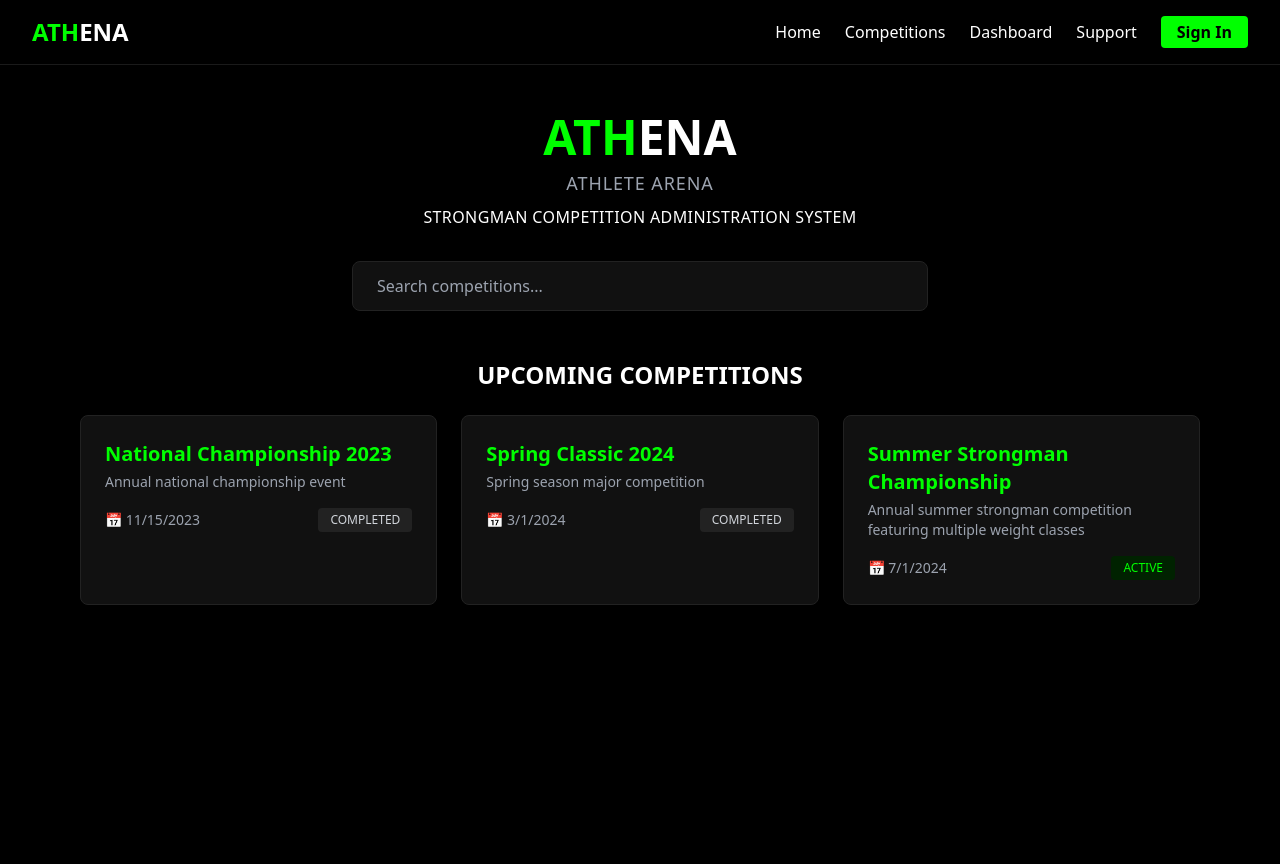
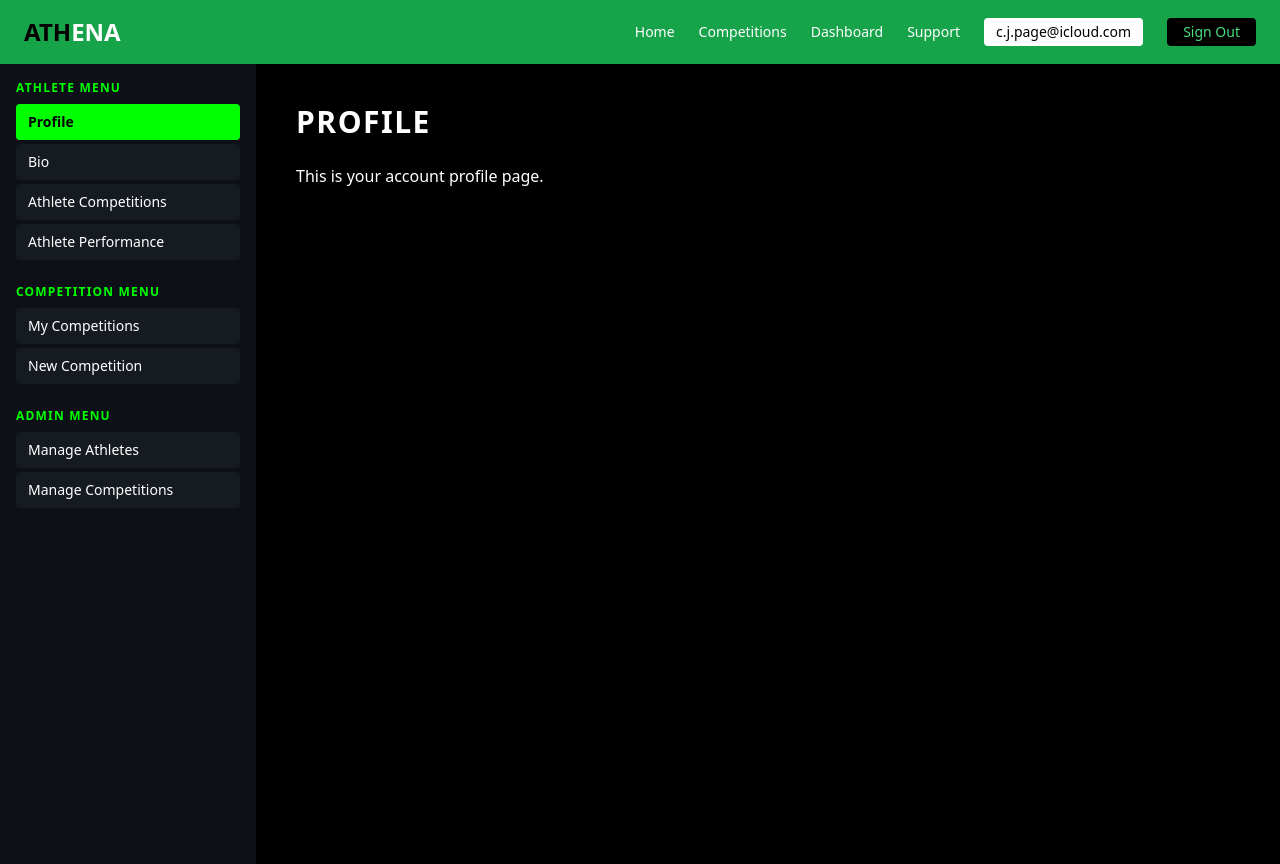
Before and after one commit to caldefenwycke/athena, a Next.js app: page / in a window 1280 px wide. Before the commit the page ends 800 px from the top, so only its background shows below. Built offline with nearby package versions, Linux system fonts and the light colour scheme.

Commit message:
Redesign dashboard to match full theme with header and sidebar

```diff
--- a/pages/index.tsx
+++ b/pages/index.tsx
@@ -1,118 +1,119 @@
-// pages/index.tsx
+// pages/dashboard/index.tsx
 import { useState } from 'react';
-import Head from 'next/head';
+import Header from '@/components/Header';
 
-interface Competition {
-  id: string;
-  title: string;
-  description: string;
-  start_date: string;
-  status: 'active' | 'completed';
-  image_url?: string;
-}
+import Profile from '@/components/dashboard/Profile';
+import Bio from '@/components/dashboard/Bio';
+import AthleteCompetitions from '@/components/dashboard/AthleteCompetitions';
+import AthletePerformance from '@/components/dashboard/AthletePerformance';
+import MyCompetitions from '@/components/dashboard/MyCompetitions';
+import NewCompetition from '@/components/dashboard/NewCompetition';
+import ManageAthletes from '@/components/dashboard/ManageAthletes';
+import ManageCompetitions from '@/components/dashboard/ManageCompetitions';
 
-const placeholderCompetitions: Competition[] = [
-  {
-    id: '1',
-    title: 'National Championship 2023',
-    description: 'Annual national championship event',
-    start_date: '2023-11-15',
-    status: 'completed'
-  },
-  {
-    id: '2',
-    title: 'Spring Classic 2024',
-    description: 'Spring season major competition',
-    start_date: '2024-03-01',
-    status: 'completed'
-  },
-  {
-    id: '3',
-    title: 'Summer Strongman Championship',
-    description: 'Annual summer strongman competition featuring multiple weight classes',
-    start_date: '2024-07-01',
-    status: 'active'
-  }
-];
+export default function Dashboard() {
+  const [activeTab, setActiveTab] = useState('profile');
 
-export default function HomePage() {
-  const [searchTerm, setSearchTerm] = useState('');
-  const competitions = placeholderCompetitions.filter(c =>
-    c.title.toLowerCase().includes(searchTerm.toLowerCase())
-  );
+  const isAdmin = true; // update with your role logic later
+
+  const menu = {
+    athlete: [
+      { id: 'profile', label: 'Profile' },
+      { id: 'bio', label: 'Bio' },
+      { id: 'athlete-competitions', label: 'Athlete Competitions' },
+      { id: 'athlete-performance', label: 'Athlete Performance' },
+    ],
+    competition: [
+      { id: 'my-competitions', label: 'My Competitions' },
+      { id: 'new-competition', label: 'New Competition' },
+    ],
+    admin: [
+      { id: 'manage-athletes', label: 'Manage Athletes' },
+      { id: 'manage-competitions', label: 'Manage Competitions' },
+    ],
+  };
+
+  const renderContent = () => {
+    switch (activeTab) {
+      case 'profile': return <Profile />;
+      case 'bio': return <Bio />;
+      case 'athlete-competitions': return <AthleteCompetitions />;
+      case 'athlete-performance': return <AthletePerformance />;
+      case 'my-competitions': return <MyCompetitions />;
+      case 'new-competition': return <NewCompetition />;
+      case 'manage-athletes': return <ManageAthletes />;
+      case 'manage-competitions': return <ManageCompetitions />;
+      default: return <p className="p-4">Select a dashboard item from the menu.</p>;
+    }
+  };
 
   return (
-    <>
-      <Head>
-        <title>ATHENA – Strongman Admin System</title>
-      </Head>
-      <div className="min-h-screen bg-black text-white">
-        <nav className="bg-black border-b border-[#1A1A1A] px-8 py-4">
-          <div className="max-w-7xl mx-auto flex justify-between items-center">
-            <a href="/" className="text-2xl font-bold text-white">
-              <span className="text-[#00FF00]">ATH</span>ENA
-            </a>
-            <div className="flex items-center gap-6">
-              <a href="/" className="text-white hover:text-[#00FF00]">Home</a>
-              <a href="/competitions" className="text-white hover:text-[#00FF00]">Competitions</a>
-              <a href="/dashboard" className="text-white hover:text-[#00FF00]">Dashboard</a>
-              <a href="/support" className="text-white hover:text-[#00FF00]">Support</a>
-              <a href="/account/signin" className="px-4 py-1 bg-[#00FF00] text-black font-semibold rounded hover:bg-[#00DD00]">Sign In</a>
-            </div>
-          </div>
-        </nav>
+    <div className="min-h-screen bg-black text-white">
+      <Header />
 
-        <main className="max-w-6xl mx-auto px-4 py-12">
-          <div className="text-center mb-12">
-            <h1 className="text-5xl font-bold mb-2">
-              <span className="text-[#00FF00]">ATH</span>ENA
-            </h1>
-            <p className="text-lg text-gray-400 mb-2 tracking-wider">ATHLETE ARENA</p>
-            <p className="text-md mb-8 tracking-wide">STRONGMAN COMPETITION ADMINISTRATION SYSTEM</p>
-            <div className="max-w-xl mx-auto">
-              <div className="relative">
-                <input
-                  type="text"
-                  placeholder="Search competitions..."
-                  value={searchTerm}
-                  onChange={(e) => setSearchTerm(e.target.value)}
-                  className="w-full px-6 py-3 bg-[#111] border border-[#222] rounded-lg text-white focus:outline-none focus:border-[#00FF00]"
-                />
-                <button className="absolute right-4 top-1/2 transform -translate-y-1/2 text-[#00FF00]">
-                  <i className="fas fa-search"></i>
-                </button>
-              </div>
-            </div>
+      <div className="flex">
+        {/* Sidebar */}
+        <aside className="w-64 bg-[#0D1117] min-h-screen p-4 text-sm font-medium">
+          <div className="mb-6">
+            <h3 className="text-[#00FF00] text-xs font-bold uppercase tracking-widest mb-2">Athlete Menu</h3>
+            {menu.athlete.map(item => (
+              <button
+                key={item.id}
+                onClick={() => setActiveTab(item.id)}
+                className={`block w-full text-left px-3 py-2 mb-1 rounded transition-colors ${
+                  activeTab === item.id
+                    ? 'bg-[#00FF00] text-black font-bold'
+                    : 'bg-[#161B22] hover:bg-[#222] text-white'
+                }`}
+              >
+                {item.label}
+              </button>
+            ))}
           </div>
 
-          <h2 className="text-2xl font-bold text-center mb-6">UPCOMING COMPETITIONS</h2>
-          <div className="grid grid-cols-1 md:grid-cols-2 lg:grid-cols-3 gap-6">
-            {competitions.map((competition) => (
-              <div
-                key={competition.id}
-                className="bg-[#111] border border-[#222] rounded-lg overflow-hidden hover:border-[#00FF00] transition-colors"
+          <div className="mb-6">
+            <h3 className="text-[#00FF00] text-xs font-bold uppercase tracking-widest mb-2">Competition Menu</h3>
+            {menu.competition.map(item => (
+              <button
+                key={item.id}
+                onClick={() => setActiveTab(item.id)}
+                className={`block w-full text-left px-3 py-2 mb-1 rounded transition-colors ${
+                  activeTab === item.id
+                    ? 'bg-[#00FF00] text-black font-bold'
+                    : 'bg-[#161B22] hover:bg-[#222] text-white'
+                }`}
               >
-                <div className="p-6">
-                  <h3 className="text-xl font-bold text-[#00FF00] mb-1">{competition.title}</h3>
-                  <p className="text-sm text-gray-400 mb-4">{competition.description}</p>
-                  <div className="flex justify-between items-center text-sm">
-                    <span className="text-gray-400">📅 {new Date(competition.start_date).toLocaleDateString()}</span>
-                    <span
-                      className={`px-3 py-1 rounded text-xs font-medium ${
-                        competition.status === 'active'
-                          ? 'bg-[#002200] text-[#00FF00]'
-                          : 'bg-[#222] text-gray-300'
-                      }`}
-                    >
-                      {competition.status.toUpperCase()}
-                    </span>
-                  </div>
-                </div>
-              </div>
+                {item.label}
+              </button>
             ))}
           </div>
+
+          {isAdmin && (
+            <div>
+              <h3 className="text-[#00FF00] text-xs font-bold uppercase tracking-widest mb-2">Admin Menu</h3>
+              {menu.admin.map(item => (
+                <button
+                  key={item.id}
+                  onClick={() => setActiveTab(item.id)}
+                  className={`block w-full text-left px-3 py-2 mb-1 rounded transition-colors ${
+                    activeTab === item.id
+                      ? 'bg-[#00FF00] text-black font-bold'
+                      : 'bg-[#161B22] hover:bg-[#222] text-white'
+                  }`}
+                >
+                  {item.label}
+                </button>
+              ))}
+            </div>
+          )}
+        </aside>
+
+        {/* Main Content */}
+        <main className="flex-1 p-10">
+          <h2 className="text-3xl font-bold mb-6 uppercase tracking-wider">{activeTab.replace('-', ' ')}</h2>
+          {renderContent()}
         </main>
       </div>
-    </>
+    </div>
   );
 }
```
